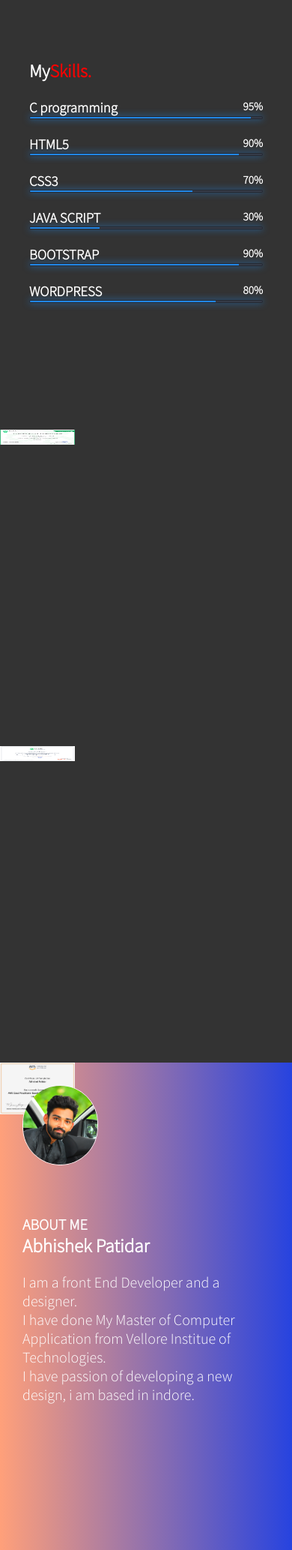
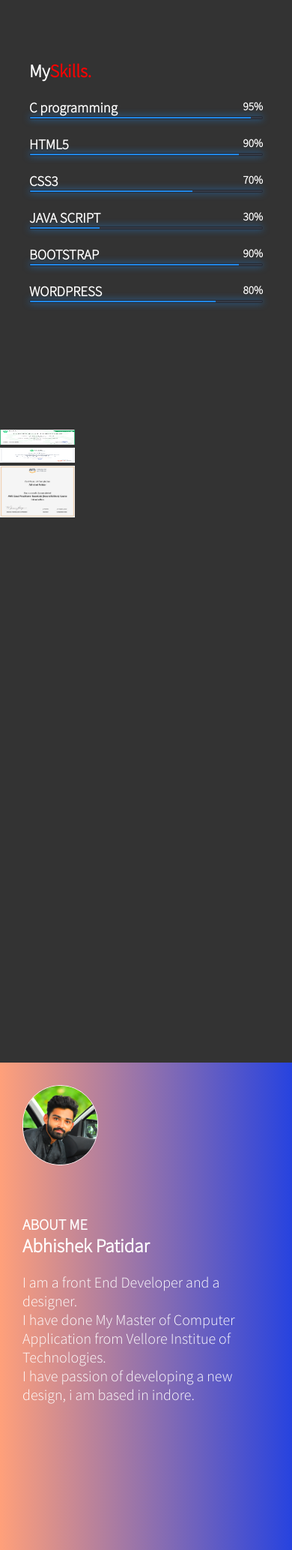
Before and after one commit to 9926830418/portfolio, a PHP site: page / in a window 390 px wide. Shown: the part 845-2912 px from the top of the page at 75% size. Run offline with PHP 8.4, Linux system fonts and the light colour scheme; some libraries are stand-ins or nearby versions.

Commit message:
Update style.css

```diff
--- a/style.css
+++ b/style.css
@@ -686,8 +686,8 @@ display: none;
 	}
 	.gallery {
 
-		width: 50%;
-		height: 50vh;
+		width: 30%;
+		height: auto;
 		border: none;
                 margin-top: 0px;
 	        margin-left: 0px;
```
